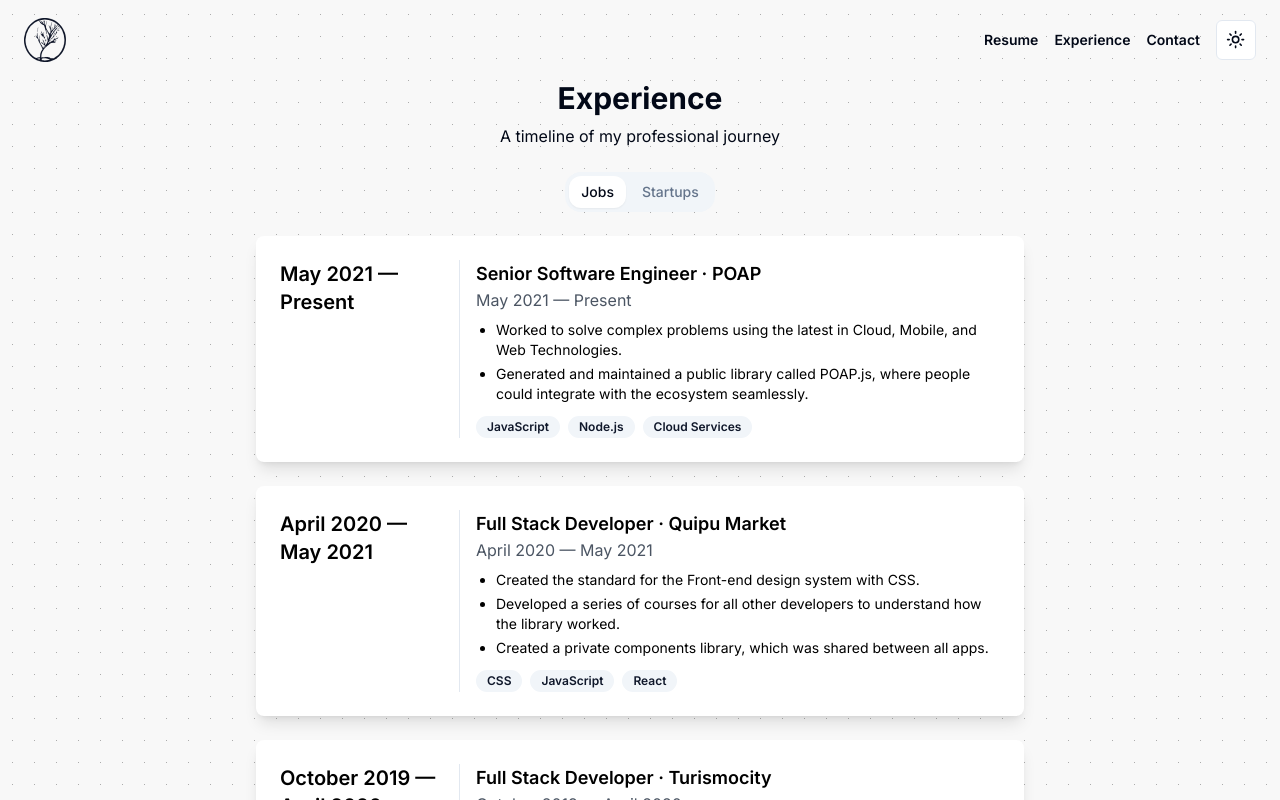
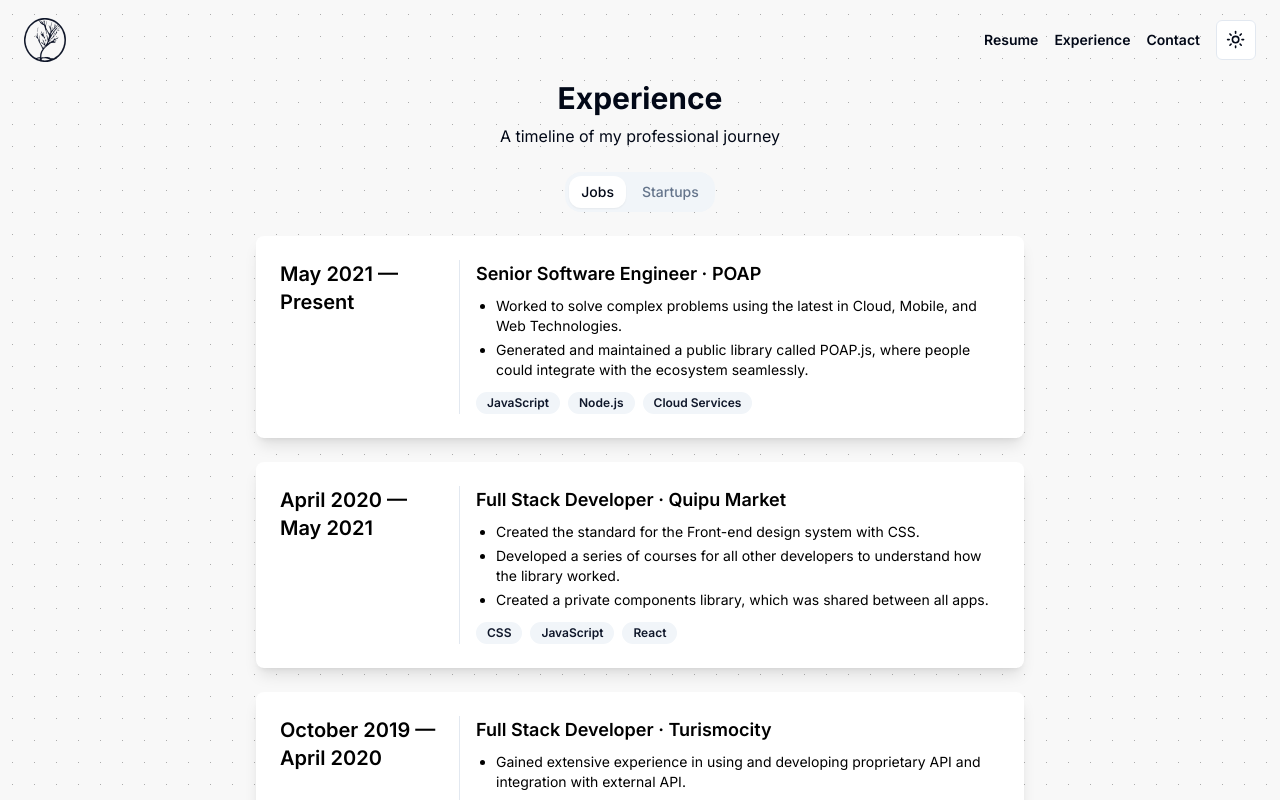
Before and after one commit to rlajous/website, a Next.js app: page /experience in a window 1280 px wide. Shown: the top 800 px of the page. Built offline with nearby package versions, Linux system fonts and the light colour scheme.

Commit message:
[ Style ] Fixed typo on period (#6)

```diff
--- a/app/experience/components/Experience.tsx
+++ b/app/experience/components/Experience.tsx
@@ -25,7 +25,7 @@
         <h3 className="text-lg font-semibold">
           {position} · {company}
         </h3>
-        <p className="text-gray-600 dark:text-gray-300 smd:hidden">{period}</p>
+        <p className="text-gray-600 dark:text-gray-300 md:hidden">{period}</p>
         <ul className="list-disc ml-5 space-y-1">
           {responsibilities.map((item, itemIndex) => (
             <li key={itemIndex} className="mt-2 text-sm">
```
